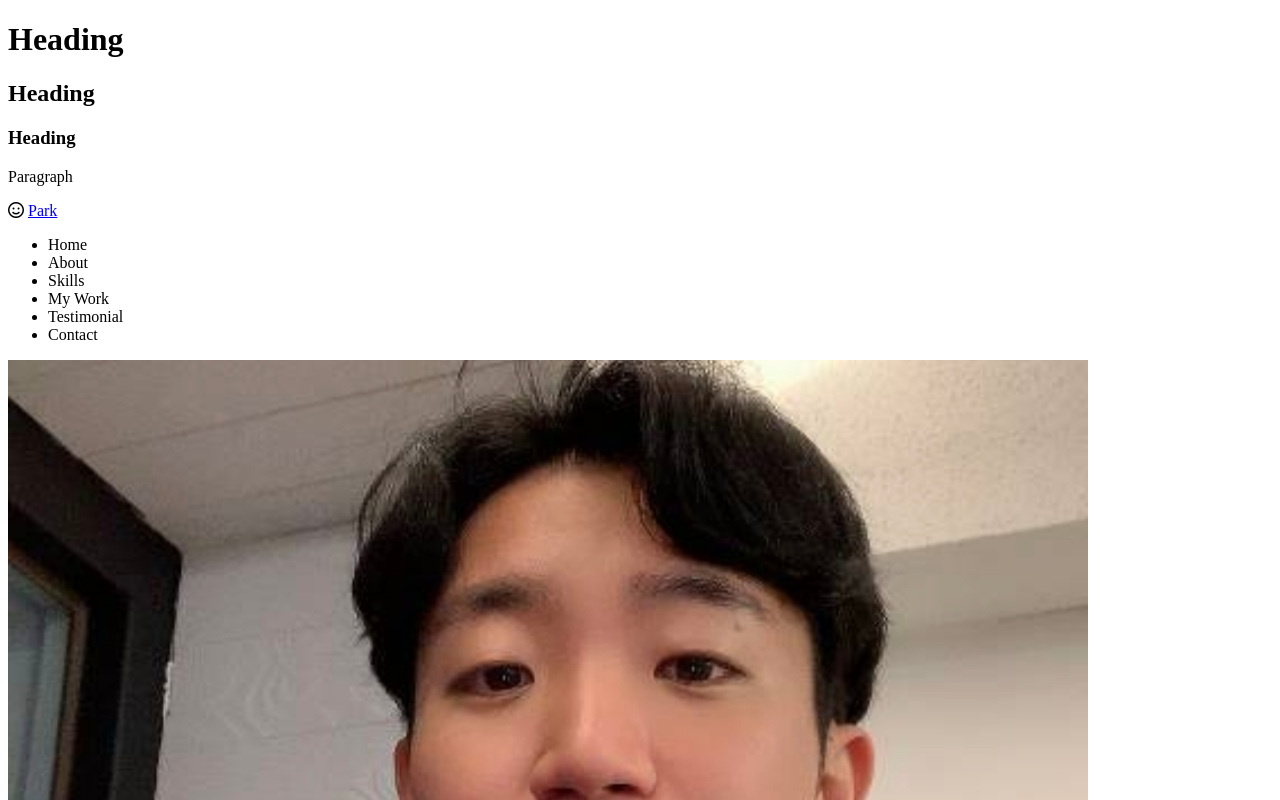
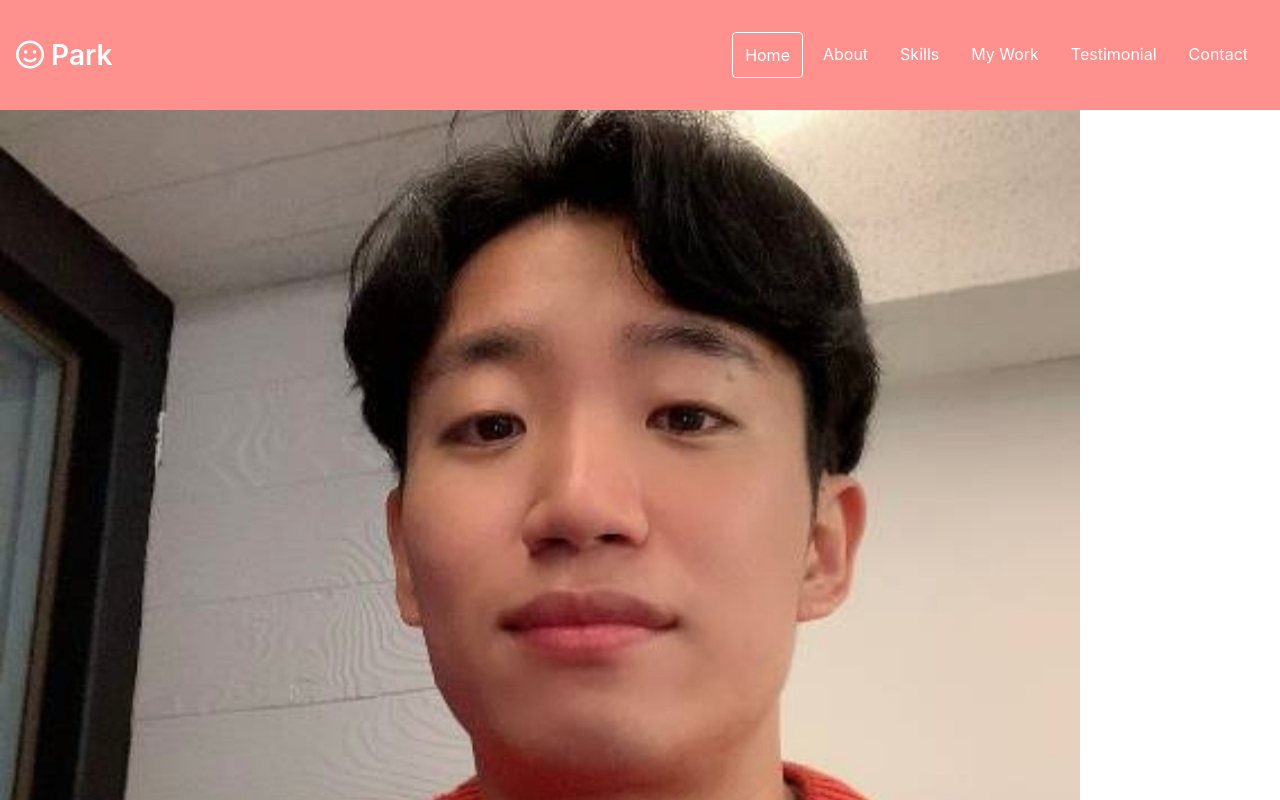
Before and after one commit to parksg1992/portfolio, a plain HTML site: page index.html in a window 1280 px wide. Shown: the top 800 px of the page. Drawn offline with Linux system fonts and the light colour scheme.

Commit message:
CSS: Navbar

```diff
--- a/index.html
+++ b/index.html
@@ -4,13 +4,11 @@
     <meta charset="UTF-8" />
     <meta http-equiv="X-UA-Compatible" content="IE=edge" />
     <meta name="viewport" content="width=device-width, initial-scale=1.0" />
-    <title>Document</title>
+    <title>Matthew's Portfolio</title>
+    <link rel="stylesheet" href="style.css" />
+    <script src="main.js" defer></script>
   </head>
   <body>
-    <h1>Heading</h1>
-    <h2>Heading</h2>
-    <h3>Heading</h3>
-    <p>Paragraph</p>
     <!-- Navbar -->
     <nav id="navbar">
       <div class="navbar__logo">
@@ -19,7 +17,7 @@
       </div>
       <div>
         <ul class="navbar__menu">
-          <li class="navbar__menu__item">Home</li>
+          <li class="navbar__menu__item active">Home</li>
           <li class="navbar__menu__item">About</li>
           <li class="navbar__menu__item">Skills</li>
           <li class="navbar__menu__item">My Work</li>
--- a/style.css
+++ b/style.css
@@ -28,11 +28,29 @@
   --weight-regular: 400;
 
   /* Size */
+  --size-border-radius: 4px;
 }
 
 /* Universal tags */
 * {
   box-sizing: border-box;
+}
+
+body {
+  font-family: -apple-system, BlinkMacSystemFont, "Segoe UI", Roboto, Oxygen,
+    Ubuntu, Cantarell, "Open Sans", "Helvetica Neue", sans-serif;
+  margin: 0;
+  cursor: default;
+}
+
+a {
+  text-decoration: none;
+  color: var(--color-white);
+}
+
+ul {
+  list-style: none;
+  padding-left: 0;
 }
 
 /* Typography */
@@ -63,3 +81,36 @@
   color: var(--color-black);
   margin: 4px 0;
 }
+
+/* Navbar */
+#navbar {
+  display: flex;
+  justify-content: space-between;
+  background-color: var(--color-pink);
+  align-items: center;
+  color: var(--color-white);
+  padding: 16px;
+}
+
+.navbar__menu {
+  display: flex;
+}
+
+.navbar__logo {
+  font-size: var(--font-medium);
+  font-weight: var(--weight-semi-bold);
+}
+.navbar__menu__item {
+  padding: 12px;
+  margin: 0 4px;
+  cursor: pointer;
+  border-radius: var(--size-border-radius);
+}
+
+.navbar__menu__item.active {
+  border: 1px solid var(--color-white);
+}
+
+.navbar__menu__item:hover {
+  background-color: var(--color-dark-pink);
+}
```
